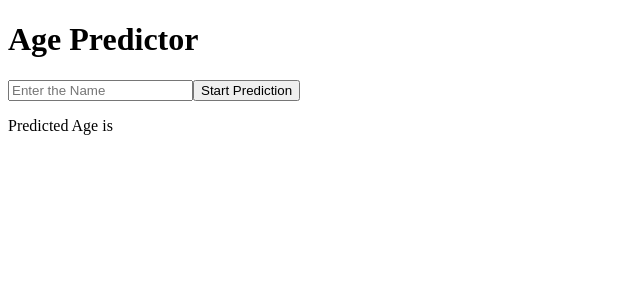
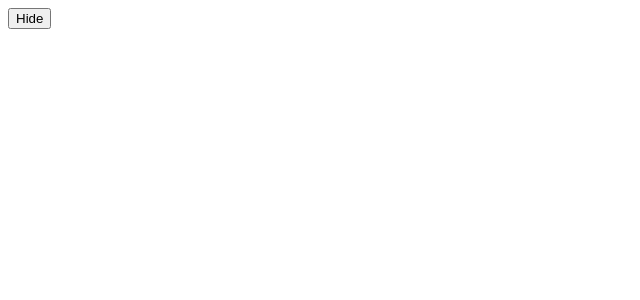
Before and after one commit to kevinisavailable/react-app-learn, a React (Create React App) app: page / in a window 1280 px wide. Shown: the top 300 px of the page, without its empty margins (0-640 px from the left). Built offline with nearby package versions, Linux system fonts and the light colour scheme.

Commit message:
Custom Hooks example 1

```diff
--- a/src/App.js
+++ b/src/App.js
@@ -1,10 +1,8 @@
-import Catfact from "./Catfact";
-import PredictAge from "./PredictAge";
+import { Toggle } from "./Toggle";
 function App() {
   return (
     <div className="App">
-      {/* <Catfact /> */}
-      <PredictAge />
+      <Toggle />
     </div>
   )
 }
--- a/src/Catfact.js
+++ /dev/null
@@ -1,29 +0,0 @@
-import React,{useState , useEffect} from "react";
-import axios from "axios";
-
-
-
-function Catfact(){
-    const [catFact,setCatFact]=useState("")
-
-    const fetchCatFact = ()=>{
-    axios.get("https://catfact.ninja/fact")
-    .then((res)=>{
-        (setCatFact(res.data.fact))
-    })}
-
-    useEffect(()=>{
-
-        fetchCatFact()
-    },[])
-
-
-    return(
-        <div>
-        <button onClick={fetchCatFact}>Generate Cat Fact</button>
-        <p>{catFact}</p>
-        </div>
-    )
-}
-
-export default Catfact
--- a/src/PredictAge.js
+++ /dev/null
@@ -1,24 +0,0 @@
-import  axios from "axios"
-import React,{useState,useEffect} from "react"
-
-
-function PredictAge(){
-    const [name,setName] = useState("")
-    const [predictedage , setPredictedage] = useState(null)
-    const fetchAge =()=> {
-        axios.get(`https://api.agify.io?name=${name}`).then((res)=>{
-            setPredictedage(res.data)
-        })
-    }
-
-    return (
-        <div>
-            <h1>Age Predictor</h1>
-            <input placeholder="Enter the Name"  onChange={(event)=>{setName(event.target.value)}}/>
-            <button onClick={fetchAge}>Start Prediction</button>
-            <p>Predicted Age is {predictedage?.age}</p>
-        </div>
-    )
-}
-
-export default PredictAge
--- /dev/null
+++ b/src/Toggle.js
@@ -0,0 +1,14 @@
+import { useToggle } from "./useToggle"
+export const Toggle= ()=>{
+    const [isvisible , toggle] = useToggle()
+        return(
+            <div>
+                <button onClick={toggle}>
+                    {isvisible? "Show":"Hide" }
+                </button>
+                <h1>
+                {isvisible && <h1>HiddenText</h1>}
+                </h1>
+            </div>
+        )
+}
--- /dev/null
+++ b/src/useToggle.js
@@ -0,0 +1,10 @@
+import { useState } from "react"
+export const useToggle = (initialval = false)=>{
+    const [state ,setState] = useState(initialval)
+
+    const toggle = () => {
+        setState((prev)=>!prev)
+    }
+
+    return[state,toggle]
+}
```
